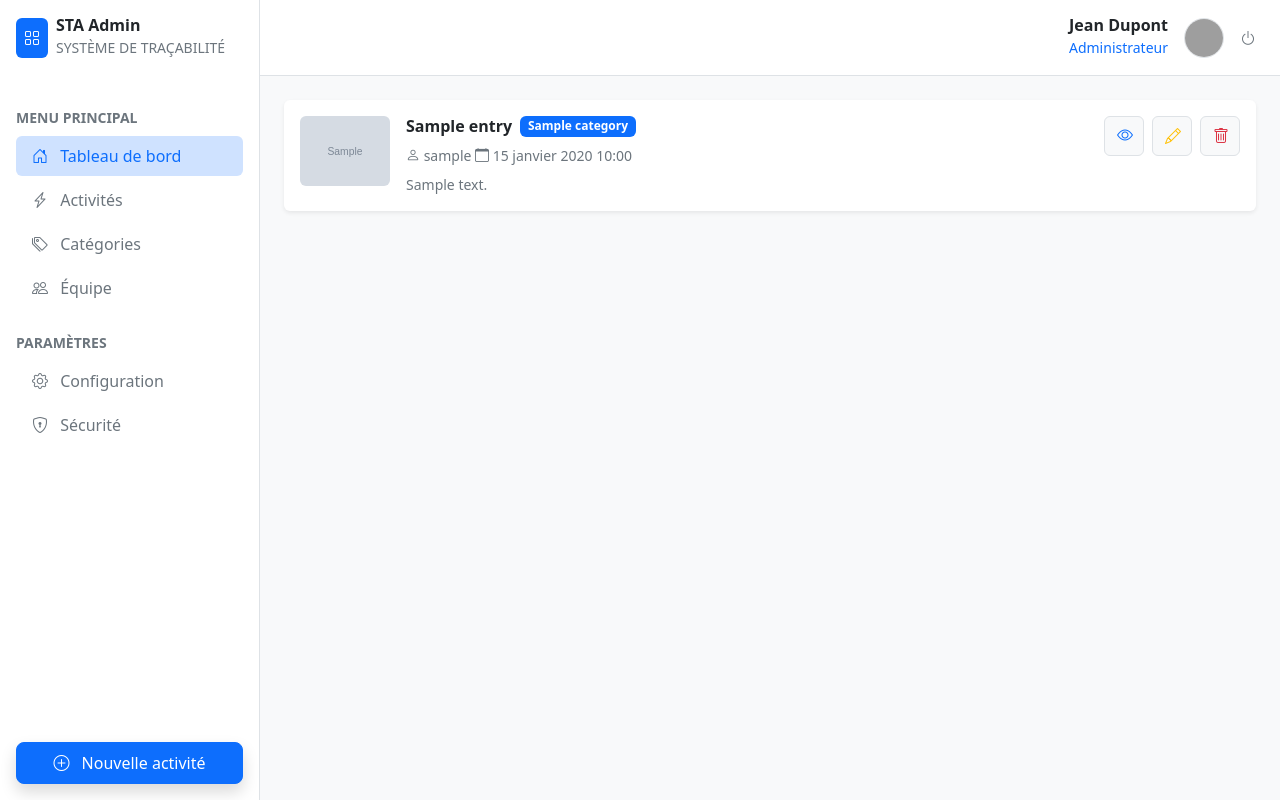
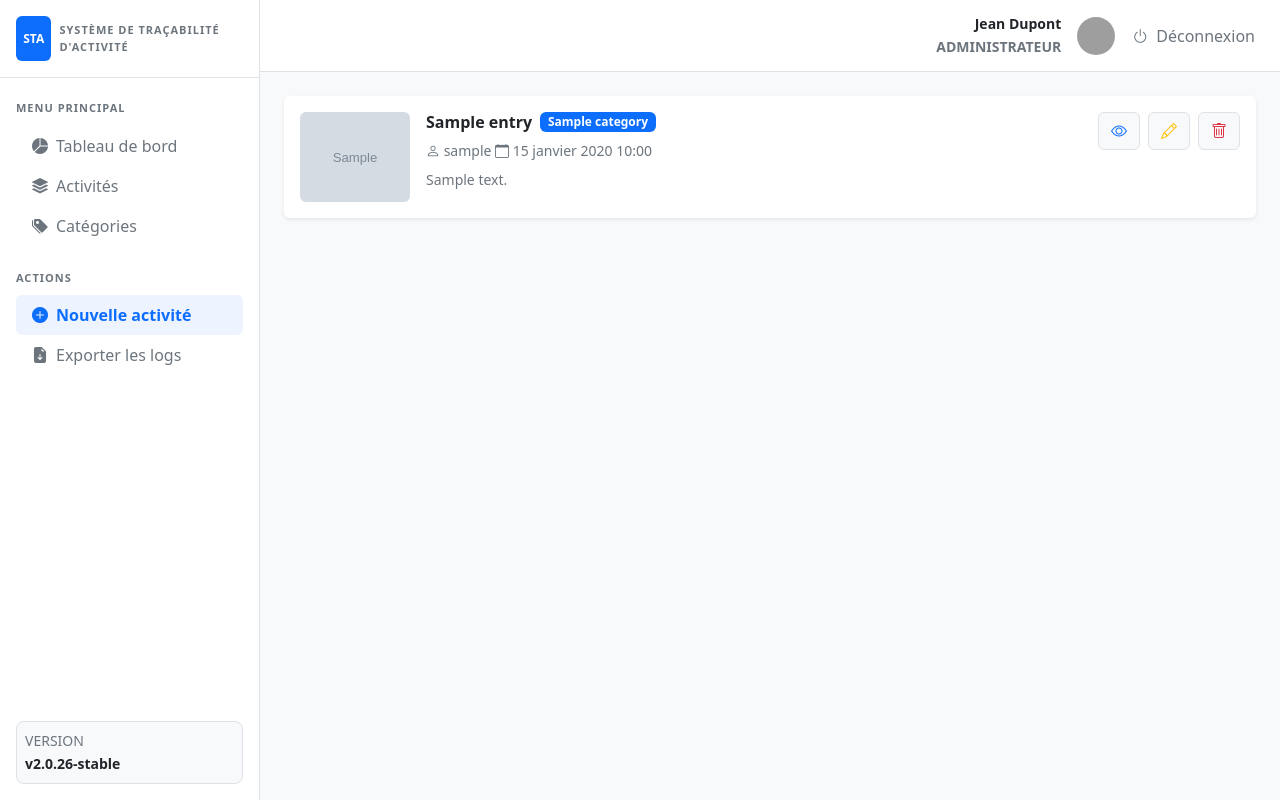
Before and after one commit to Dadowatt/STA_system, a Django app: page / in a window 1280 px wide. Run offline with Django 5.2, Linux system fonts and the light colour scheme; tables that the repository leaves empty hold one stand-in row (values such as "Sample post"); grey boxes marked "Sample" are stand-in pictures; grey boxes are pictures that could not be loaded.

Commit message:
Mise en place du système d’authentification utilisateur (login, register et logout)

```diff
--- a/config/settings.py
+++ b/config/settings.py
@@ -126,3 +126,7 @@ STATICFILES_DIRS = [BASE_DIR / 'static']
 
 MEDIA_URL = '/media/'
 MEDIA_ROOT = BASE_DIR / 'media'
+
+LOGIN_REDIRECT_URL = '/'
+LOGOUT_REDIRECT_URL = '/login/'
+LOGIN_URL = '/login/'
--- a/config/urls.py
+++ b/config/urls.py
@@ -20,9 +20,11 @@ from django.conf import settings
 from django.conf.urls.static import static
 
 
+
 urlpatterns = [
     path('admin/', admin.site.urls),
     path('', include('entries.urls')),
+
 ]
 
 if settings.DEBUG:
--- a/entries/templates/base.html
+++ /dev/null
@@ -1,5 +0,0 @@
-{% extends 'base.html' %}
-
-{% block content %}
-
-{% endblock %}
--- a/entries/templates/entries/dashboard.html
+++ b/entries/templates/entries/dashboard.html
@@ -10,9 +10,9 @@
 
             <div class="card-body">
 
-                <div class="d-flex justify-content-between">
+                <div class="d-flex justify-content-between align-items-start flex-wrap gap-3">
 
-                <div class="d-flex gap-3">
+                <div class="d-flex gap-3 flex-grow-1">
 
                     <img
                     src="{{ entry.image.url }}"
--- a/entries/urls.py
+++ b/entries/urls.py
@@ -1,7 +1,15 @@
 from django.urls import path
 from .views import DashboardView, EntryDetailView
+from django.contrib.auth import views as auth_views
+from .views import RegisterView
+from .forms import LoginForm
+
+
 
 urlpatterns = [
     path('', DashboardView.as_view(), name='dashboard'),
     path('entry/<int:pk>/', EntryDetailView.as_view(), name='detail'),
+    path('register/', RegisterView.as_view(), name='register'),
+    path('login/',auth_views.LoginView.as_view(template_name='registration/login.html',authentication_form=LoginForm), name='login'),
+    path('logout/', auth_views.LogoutView.as_view(), name='logout'),
 ]
--- a/entries/views.py
+++ b/entries/views.py
@@ -1,16 +1,25 @@
 from django.shortcuts import render
-from django.views.generic import ListView, DetailView
+from django.views.generic import ListView, DetailView, CreateView
 from .models import Entry
+from django.urls import reverse_lazy
+from .forms import RegisterForm
+
 
 class DashboardView(ListView):
     model = Entry
     template_name = 'entries/dashboard.html'
     context_object_name = 'entries'
     ordering = ['date_creation']
-    paginated_by = 4
+    paginate_by = 4
 
 
 class EntryDetailView(DetailView):
     model = Entry
     template_name = 'entries/detail.html'
     context_object_name = 'entry'
+
+
+class RegisterView(CreateView):
+    form_class = RegisterForm
+    template_name = 'registration/register.html'
+    success_url = reverse_lazy('login')
--- a/static/css/style.css
+++ b/static/css/style.css
@@ -1,20 +1,80 @@
-*{
-    margin: 0;
-    padding: 0;
-    box-sizing: border-box;
+/* Seulement les styles impossibles ou compliqués avec Bootstrap */
+
+.sidebar {
+  width: 260px;
+  min-height: 100vh;
 }
-.sidebar{
-      width: 260px;
-      min-height: 100vh;
-    }
 
-    .activity-img{
-      width: 90px;
-      height: 70px;
-      object-fit: cover;
-    }
+.main-content {
+  margin-left: 260px;
+}
 
-    .action-btn{
-      width: 40px;
-      height: 40px;
-    }
+.logo-box {
+  width: 32px;
+  height: 32px;
+  font-size: 12px;
+}
+
+.sidebar-label {
+  font-size: 11px;
+  letter-spacing: 1px;
+}
+
+.nav-link.active-custom {
+  background-color: #eef4ff;
+  color: #0d6efd !important;
+}
+
+.nav-link.active-custom i {
+  color: #0d6efd !important;
+}
+
+.avatar {
+  width: 38px;
+  height: 38px;
+  object-fit: cover;
+}
+
+.topbar {
+  height: 72px;
+}
+
+.activity-img{
+    width: 110px;
+    height: 90px;
+    object-fit: cover;
+}
+
+/* AUTH PAGES */
+
+body {
+  background: #f5f7fb;
+}
+
+.auth-card {
+  border-radius: 24px;
+  overflow: hidden;
+}
+
+.left-side {
+  background: #eef2f7;
+}
+
+.logo-box {
+  width: 45px;
+  height: 45px;
+}
+
+.form-control {
+  height: 52px;
+}
+
+.btn-auth {
+  height: 52px;
+}
+
+@media (max-width: 992px) {
+  .left-side {
+    display: none !important;
+  }
+}
--- a/templates/base.html
+++ b/templates/base.html
@@ -4,161 +4,166 @@
 <head>
     <meta charset="UTF-8">
     <meta name="viewport" content="width=device-width, initial-scale=1.0">
+    <title>{% block title %}STA{% endblock %}</title>
+    <link rel="stylesheet" href="{% static 'css/style.css' %}">
+    <!-- Bootstrap -->
+    <link href="https://cdn.jsdelivr.net/npm/bootstrap@5.3.7/dist/css/bootstrap.min.css" rel="stylesheet">
 
-  <title>{% block title %} Dashboard - STA {% endblock %}</title>
-  <link rel="stylesheet" href="{% static 'css/style.css' %}">
-  <link href="https://cdn.jsdelivr.net/npm/bootstrap@5.3.8/dist/css/bootstrap.min.css" rel="stylesheet" integrity="sha384-sRIl4kxILFvY47J16cr9ZwB07vP4J8+LH7qKQnuqkuIAvNWLzeN8tE5YBujZqJLB" crossorigin="anonymous">
+    <!-- Bootstrap Icons -->
     <link rel="stylesheet" href="https://cdn.jsdelivr.net/npm/bootstrap-icons@1.13.1/font/bootstrap-icons.min.css">
 
 </head>
 
 <body class="bg-light">
 
-<div class="d-flex">
+    <!-- ===== SIDEBAR ===== -->
 
-  <aside class="sidebar bg-white border-end p-3 d-flex flex-column">
+    <aside class="sidebar bg-white border-end position-fixed top-0 start-0 d-flex flex-column">
 
-    <!-- LOGO -->
-    <div class="mb-5">
+        <!-- Logo -->
+        <div class="border-bottom px-3 py-3 d-flex align-items-center gap-2">
 
-      <div class="d-flex align-items-center gap-2">
-
-        <div class="bg-primary text-white rounded p-2">
-          <i class="bi bi-grid"></i>
+            <div class="logo-box bg-primary rounded d-flex align-items-center justify-content-center text-white fw-bold">
+                STA
             </div>
 
-        <div>
-          <h6 class="fw-bold mb-0">STA Admin</h6>
-          <small class="text-secondary">
-            SYSTÈME DE TRAÇABILITÉ
+            <small class="text-uppercase text-secondary fw-semibold sidebar-label">
+                Système de traçabilité d'activité
             </small>
+
         </div>
+
+        <!-- Menu -->
+        <div class="p-3">
+
+            <!-- MENU PRINCIPAL -->
+            <small class="text-uppercase text-secondary fw-semibold sidebar-label">
+                Menu principal
+            </small>
+
+            <ul class="nav flex-column mt-2">
+
+                <li class="nav-item">
+                    <a href="#" class="nav-link text-secondary d-flex align-items-center gap-2">
+                        <i class="bi bi-pie-chart-fill"></i>
+                        Tableau de bord
+                    </a>
+                </li>
+
+                <li class="nav-item">
+                    <a href="#" class="nav-link text-secondary d-flex align-items-center gap-2">
+                        <i class="bi bi-stack"></i>
+                        Activités
+                    </a>
+                </li>
+
+                <li class="nav-item">
+                    <a href="#" class="nav-link text-secondary d-flex align-items-center gap-2">
+                        <i class="bi bi-tags-fill"></i>
+                        Catégories
+                    </a>
+                </li>
+
+            </ul>
+
+            <!-- ACTIONS -->
+            <small class="text-uppercase text-secondary fw-semibold sidebar-label d-block mt-4">
+                Actions
+            </small>
+
+            <ul class="nav flex-column mt-2">
+
+                <li class="nav-item">
+                    <a href="#" class="nav-link active-custom rounded d-flex align-items-center gap-2 fw-semibold">
+                        <i class="bi bi-plus-circle-fill"></i>
+                        Nouvelle activité
+                    </a>
+                </li>
+
+                <li class="nav-item">
+                    <a href="#" class="nav-link text-secondary d-flex align-items-center gap-2">
+                        <i class="bi bi-file-earmark-arrow-down-fill"></i>
+                        Exporter les logs
+                    </a>
+                </li>
+
+            </ul>
+
+        </div>
+
+        <!-- Footer -->
+        <div class="mt-auto p-3">
+
+            <div class="border rounded-3 bg-light p-2">
+
+                <small class="text-uppercase text-secondary d-block">
+                    Version
+                </small>
+
+                <small class="fw-semibold text-dark">
+                    v2.0.26-stable
+                </small>
 
             </div>
 
         </div>
 
-    <!-- MENU -->
-    <small class="text-uppercase text-secondary fw-semibold mb-2">
-      Menu principal
-    </small>
-
-    <ul class="nav flex-column mb-4">
-
-      <li class="nav-item mb-1">
-        <a href="#" class="nav-link active bg-primary-subtle text-primary rounded">
-          <i class="bi bi-house-door me-2"></i>
-          Tableau de bord
-        </a>
-      </li>
-
-      <li class="nav-item mb-1">
-        <a href="#" class="nav-link text-secondary">
-          <i class="bi bi-lightning-charge me-2"></i>
-          Activités
-        </a>
-      </li>
-
-      <li class="nav-item mb-1">
-        <a href="#" class="nav-link text-secondary">
-          <i class="bi bi-tags me-2"></i>
-          Catégories
-        </a>
-      </li>
-
-      <li class="nav-item">
-        <a href="#" class="nav-link text-secondary">
-          <i class="bi bi-people me-2"></i>
-          Équipe
-        </a>
-      </li>
-
-    </ul>
-
-    <!-- SETTINGS -->
-    <small class="text-uppercase text-secondary fw-semibold mb-2">
-      Paramètres
-    </small>
-
-    <ul class="nav flex-column">
-
-      <li class="nav-item mb-1">
-        <a href="#" class="nav-link text-secondary">
-          <i class="bi bi-gear me-2"></i>
-          Configuration
-        </a>
-      </li>
-
-      <li class="nav-item">
-        <a href="#" class="nav-link text-secondary">
-          <i class="bi bi-shield-lock me-2"></i>
-          Sécurité
-        </a>
-      </li>
-
-    </ul>
-
-    <!-- BUTTON -->
-    <div class="mt-auto">
-
-      <button class="btn btn-primary w-100 rounded-3 py-2 shadow">
-        <i class="bi bi-plus-circle me-2"></i>
-        Nouvelle activité
-      </button>
-
-    </div>
-
     </aside>
 
-  <main class="flex-grow-1 main-content">
+    <!-- ===== MAIN ===== -->
+
+    <main class="main-content overflow-hidden">
 
         <!-- HEADER -->
-    <header class="bg-white border-bottom px-4 py-3">
-
-      <div class="d-flex justify-content-end align-items-center">
+        <header class="topbar bg-white border-bottom px-4 d-flex justify-content-end align-items-center">
 
             <div class="d-flex align-items-center gap-3">
 
+                <!-- User -->
                 <div class="text-end">
 
-            <h6 class="mb-0 fw-bold">
+                    <div class="fw-bold small">
                         Jean Dupont
-            </h6>
+                    </div>
 
-            <small class="text-primary">
+                    <small class="text-uppercase text-secondary fw-semibold">
                         Administrateur
                     </small>
 
                 </div>
 
+                <!-- Avatar -->
                 <img
-            src="https://i.pravatar.cc/50"
-            alt=""
-            class="rounded-circle border"
-            width="40"
-            height="40"
+                    src="https://i.pravatar.cc/100"
+                    class="avatar rounded-circle"
+                    alt="avatar"
                 >
 
-          <i class="bi bi-power text-secondary"></i>
+                <!-- Logout -->
+                <form method="post" action="{% url 'logout' %}" class="d-inline">
+                    {% csrf_token %}
 
-        </div>
+                    <button type="submit" class="btn btn-link text-decoration-none text-secondary d-flex align-items-center gap-2 small p-0">
+                        <i class="bi bi-power"></i>
+                        Déconnexion
+                    </button>
+                </form>
 
             </div>
 
         </header>
 
+        <!-- CONTENT -->
+        <section class="container-fluid p-4">
 
-    <div class="p-4">
             {% block content %}
             {% endblock %}
 
-    </div>
+        </section>
 
     </main>
 
-</div>
-
-<script src="https://cdn.jsdelivr.net/npm/bootstrap@5.3.8/dist/js/bootstrap.bundle.min.js" integrity="sha384-FKyoEForCGlyvwx9Hj09JcYn3nv7wiPVlz7YYwJrWVcXK/BmnVDxM+D2scQbITxI" crossorigin="anonymous"></script>
+    <script src="https://cdn.jsdelivr.net/npm/bootstrap@5.3.7/dist/js/bootstrap.bundle.min.js"></script>
 
 </body>
 </html>
```
Also changed, not shown: entries/forms.py (added, +79 -0 lines), entries/templates/auth_base.html (added, +42 -0 lines), entries/templates/registration/login.html (added, +112 -0 lines), entries/templates/registration/register.html (added, +120 -0 lines). Lines whose indentation alone changed are shown as unchanged.
